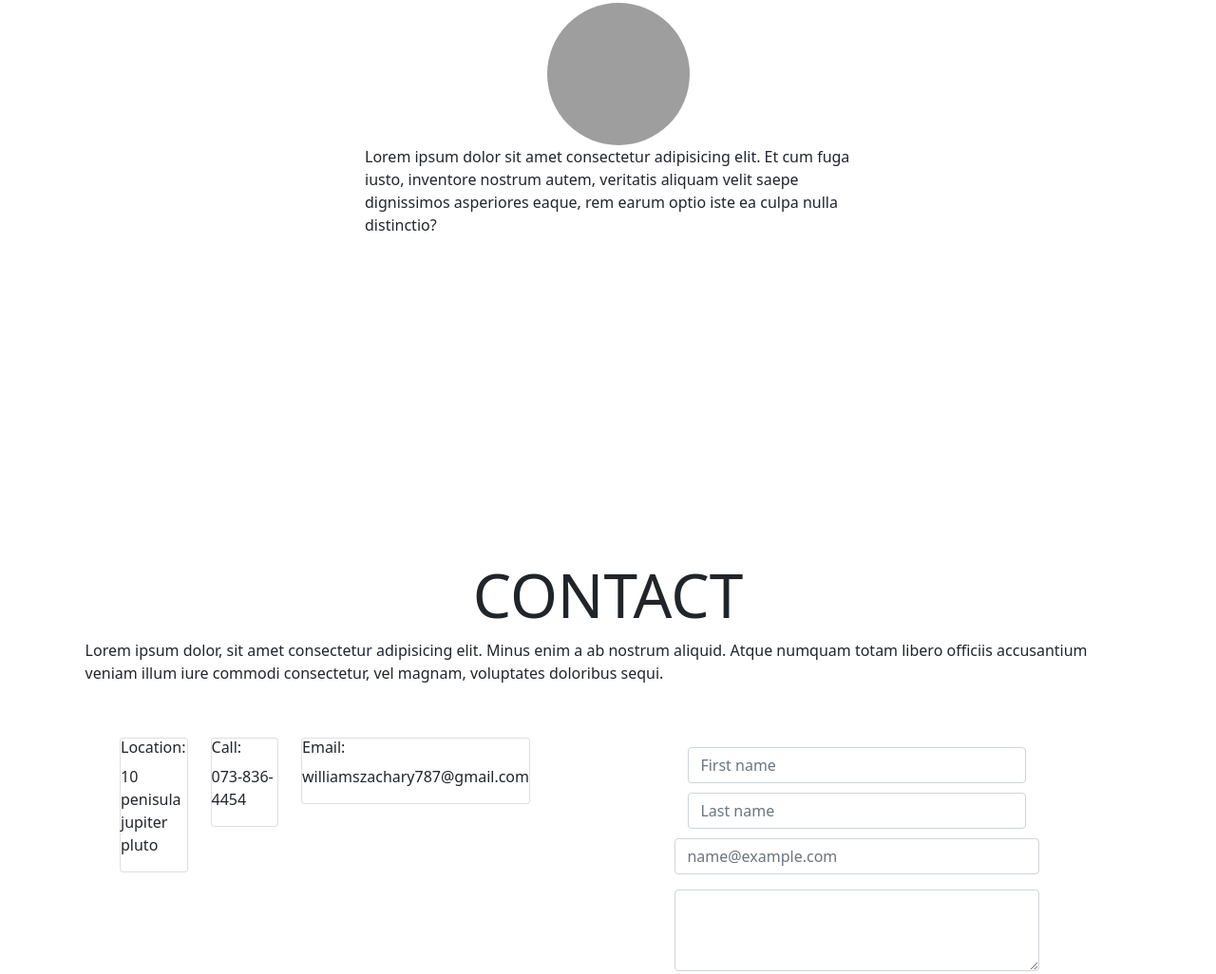
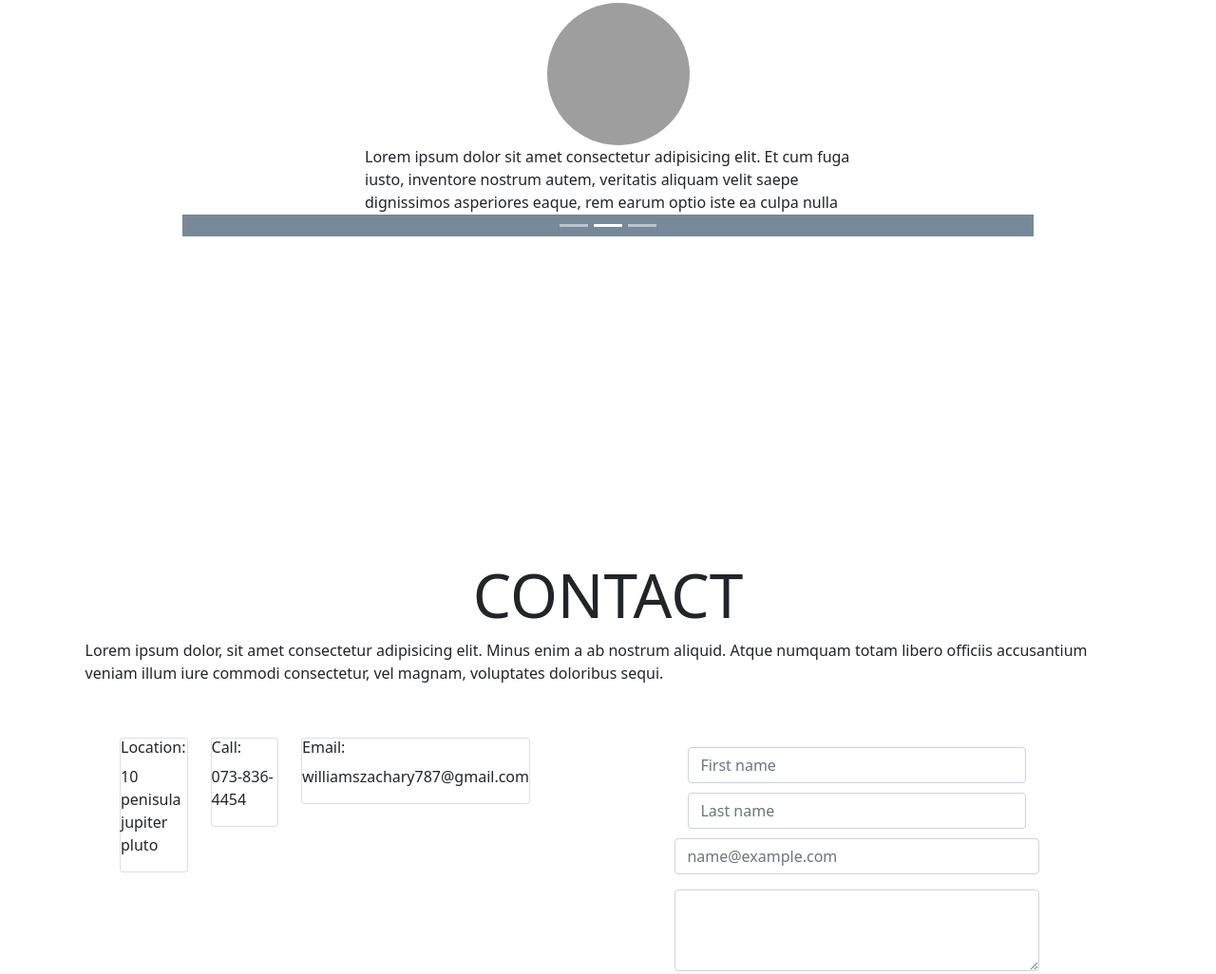
Before and after one commit to Willzi3/Portfolio2.0, a plain HTML site: page index.html in a window 1280 px wide. Shown: the part 4247-5273 px from the top of the page at 95% size. Drawn offline with nearby package versions, Linux system fonts and the light colour scheme; grey boxes are pictures that could not be loaded.

Commit message:
updated carousel

```diff
--- a/styles.css
+++ b/styles.css
@@ -338,9 +338,11 @@ div.mb-3 {
 .col-sm-4 {
     width: 50%;
 }
-.carousel-indicator {
+.carousel-indicators {
     margin-top: 50px;
+    background-color: lightslategray;
 }
+
 /* footer */
 footer {
     color: white;
```
Also changed, not shown: index.html (+1 -0 lines).
